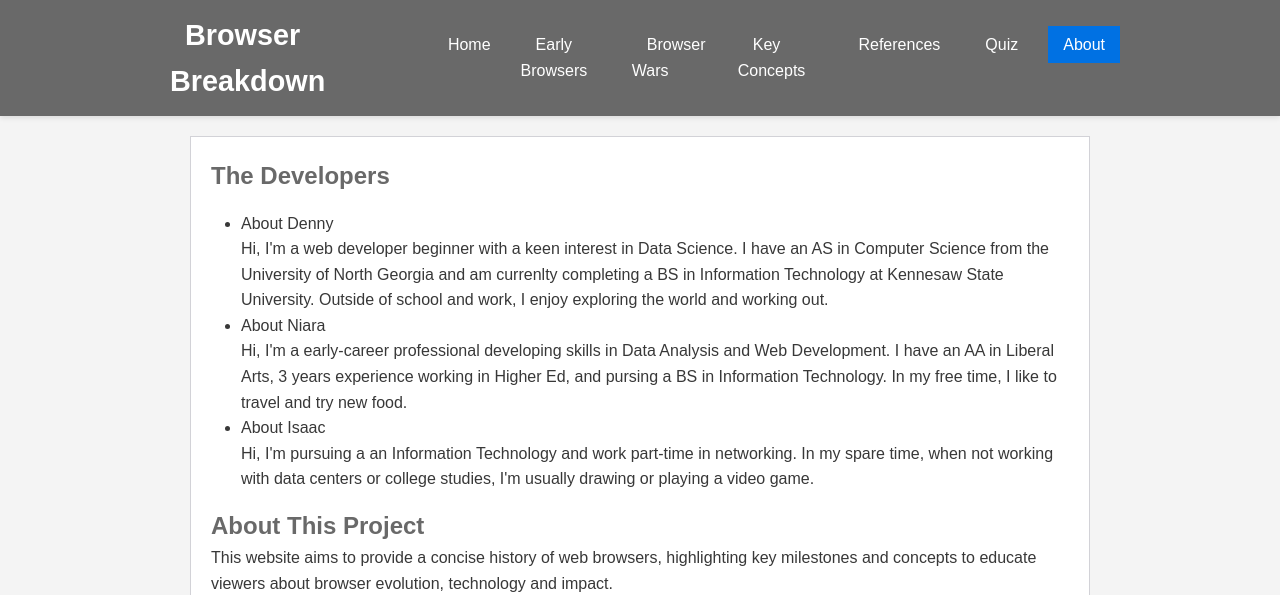
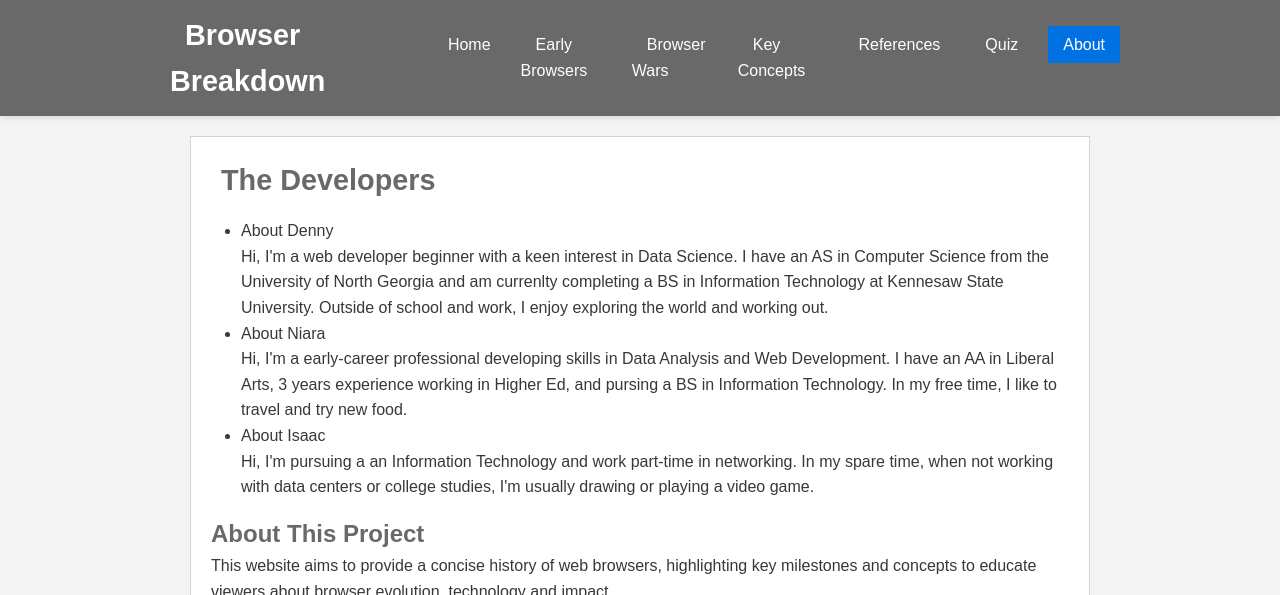
Before and after one commit to dnguy134/it3203.group9, a plain HTML site: page about.html in a window 1280 px wide. Shown: the top 595 px of the page. Drawn offline with Linux system fonts and the light colour scheme.

Commit message:
Update about.html

```diff
--- a/about.html
+++ b/about.html
@@ -41,7 +41,7 @@
 
     <!--information regarding website and developers behind project-->
     <main class="container">
-        <h2>The Developers</h2>
+        <h1>The Developers</h1>
             <ul>
                 <li>About Denny</li>
                 <p>Hi, I'm a web developer beginner with a keen interest in Data Science. I have an AS in Computer Science from the University of North Georgia
```
